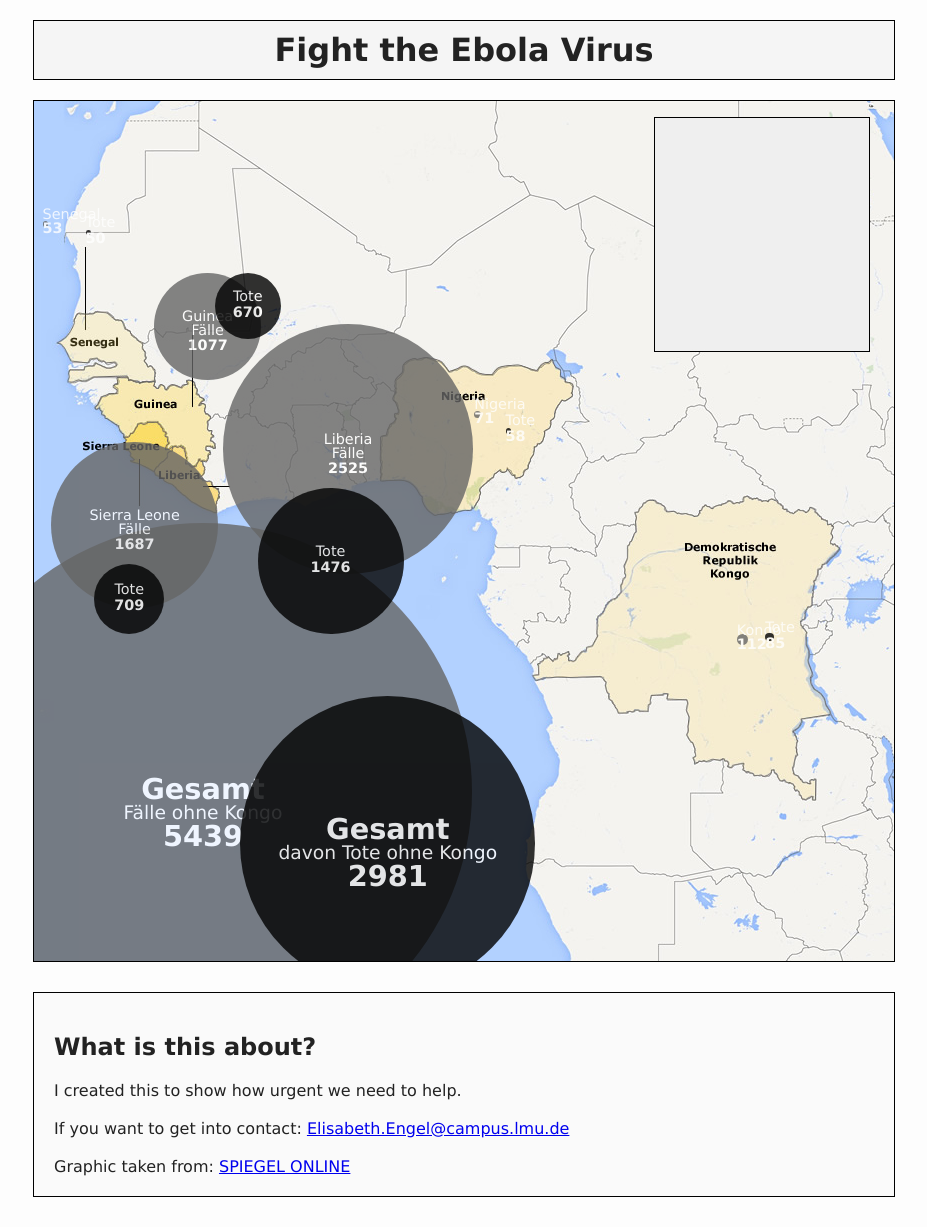
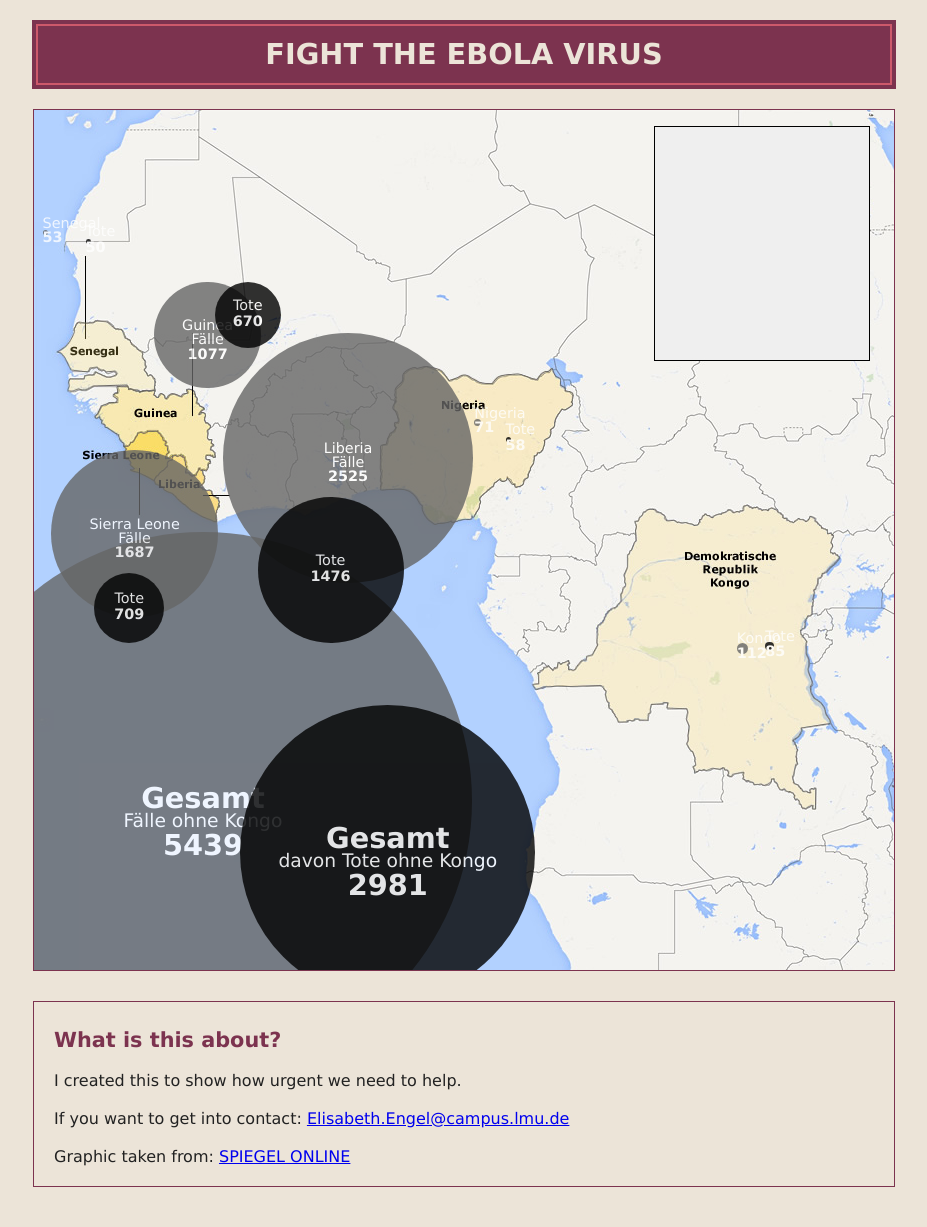
Before and after one commit to ElisabethEngel/fight-ebola, a plain HTML site: page index.html in a window 1280 px wide. Shown: the whole page, without its empty margins (176-1103 px from the left). Drawn offline with Linux system fonts and the light colour scheme.

Commit message:
adjusted style

```diff
--- a/css/style.css
+++ b/css/style.css
@@ -1,19 +1,49 @@
+html, body, div, span, h1, h2, h3, h4, h5, h6, p, blockquote, pre, a, abbr, acronym, address, big, cite, code, del, dfn, em, img, ins, kbd, q, s, samp, small, strike, strong, sub, sup, tt, var, b, u, i, center, dl, dt, dd, ol, ul, li, fieldset, form, label, legend, table, caption, tbody, tfoot, thead, tr, th, td, article, aside, canvas, details, embed, figure, figcaption, footer, header, hgroup, menu, nav, output, ruby, section, summary, time, mark, audio, video {
+    margin: 0px;
+    padding: 0px;
+    border: 0px none;
+    font: inherit;
+    vertical-align: baseline;
+}
+
 body {
-    margin: 0;
-    padding: 0;
     color: #222222;
     font-family: Verdana,Arial,Helvetica,Geneva,sans-serif;
     font-style: normal;
     font-variant: normal;
-    background-color: #FDFDFD;
+    background: none repeat scroll 0% 0% #ECE4D8;
+}
+
+.header {
+    position: relative;
+    z-index: 2;
+    margin: 20px auto;
+    max-width: 852px;
+    display: block;
+    background-color: #CD596B;
+    border: 4px solid #7C334F;
+    padding: 2px;
 }
 
 h1 {
-    margin: 20px auto 20px auto;
-    width: 860px;
-    padding: 10px 0;
-    border: 1px solid black;
-    background-color: #F5F5F5;
+    background-color: #7C334F;
+    font-size: 1.8em;
+    font-weight: 800;
+    font-style: normal;
+    text-transform: uppercase;
+    color: #ECE4D8;
+    text-align: center;
+    line-height: 1;
+    padding: 14px 20px;
+}
+
+h2 {
+    font-size: 1.3em;
+    font-weight: 800;
+    font-style: normal;
+    color: #7C334F;
+    line-height: 1;
+    padding: 8px 0 20px 0;
 }
 
 .karte, .donate, .about {
@@ -22,9 +52,9 @@ h1 {
     width: 860px;
     margin-left: auto;
     margin-right: auto;
-    border: 1px solid black;
+    border: 1px solid #7C334F;
     margin-bottom: 30px;
-    background-color: #FAFAFA;
+    background-color: #ECE4D8;
 }
 
 .donate, .about {
--- a/index.html
+++ b/index.html
@@ -9,7 +9,9 @@
     <title>Fight the Ebola Virus</title>
   </head>
 <body>
-    <h1 style="text-align: center">Fight the Ebola Virus</h1>
+    <div class="header">
+        <h1 style="text-align: center">Fight the Ebola Virus</h1>
+    </div>
 
     <div class="karte">
 
```
